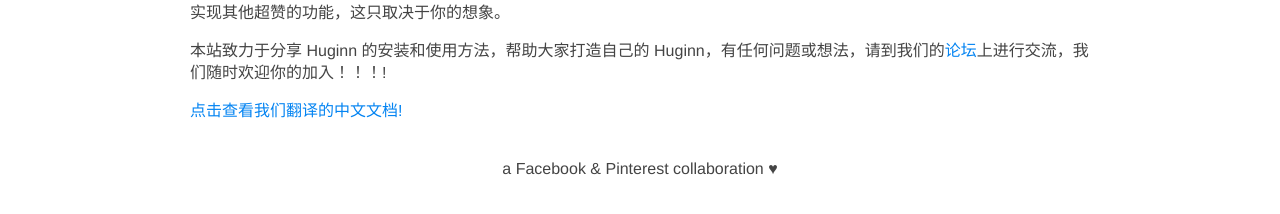
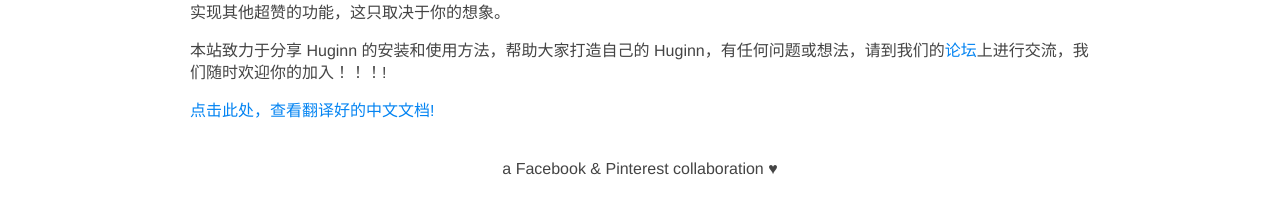
Before and after one commit to huginn-china/huginn-china.github.io, a Jekyll site: the page built from index.md, in a window 1280 px wide. Shown: the part 371-585 px from the top of the page. Built offline with Jekyll 4.4.1, drawn with Linux system fonts in a browser that asks for light colours; comment, search, counter and statistics services are not loaded.

Commit message:
Update index.md

```diff
--- a/index.md
+++ b/index.md
@@ -22,7 +22,7 @@
 
 
 		<p>
-		    <a href = "/docs/Huginn简介.html">点击查看我们翻译的中文文档!</a>
+		    <a href = "/docs/Huginn简介.html">点击此处，查看翻译好的中文文档!</a>
 		</p>
 	</article>
 </div>
```
